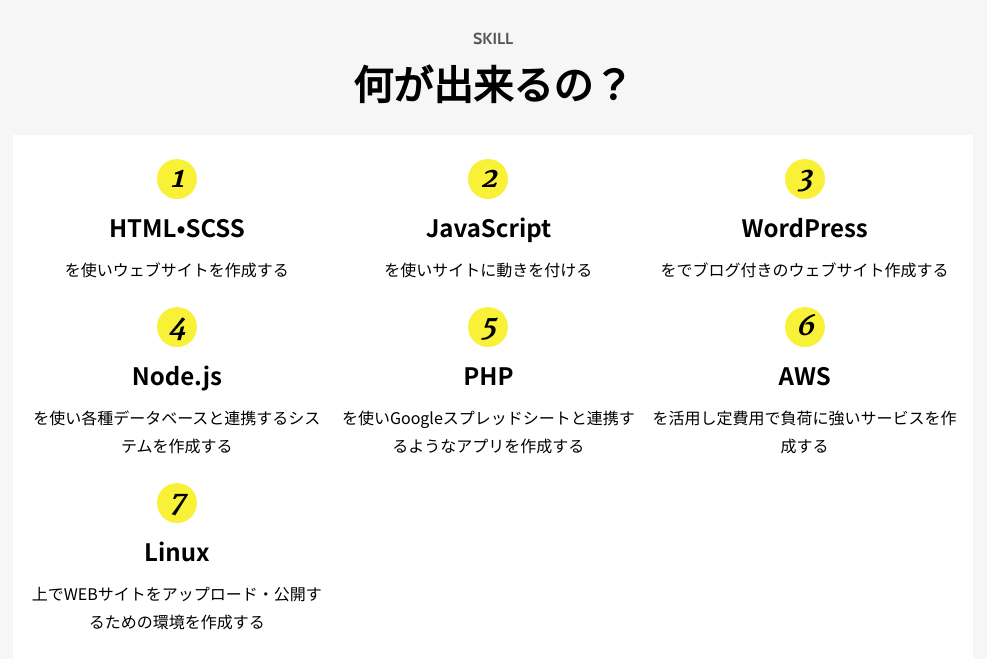
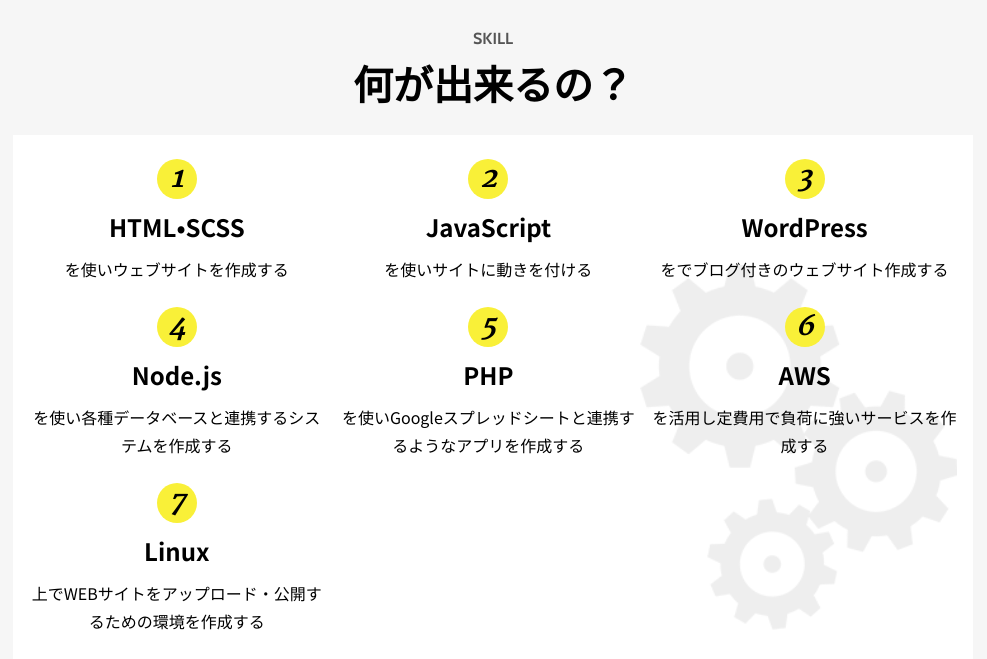
Before and after one commit to kensukegoto/self-appeal, a PHP site: page / in a window 1280 px wide; the page is wider, and only the part inside the window is pictured. Shown: the part 697-1356 px from the top of that part, without its empty margins (147-1134 px from the left). Run offline with PHP 8.4, Linux system fonts and the light colour scheme.

Commit message:
追加：skillの背景のギアを追加

```diff
--- a/__dev/sass/block/_b-skill.scss
+++ b/__dev/sass/block/_b-skill.scss
@@ -13,6 +13,8 @@
     padding: 0 8px;
     padding-bottom: 20px;
     background-color: color(base);
+    position: relative;
+    z-index: 0;
     @include media(l){
       width: 960px;
       margin-top: 32px;
--- /dev/null
+++ b/__dev/sass/component/_c-gear.scss
@@ -0,0 +1,14 @@
+.c-gear{
+  position: absolute;
+  bottom: 20px;
+  right: 8px;
+  z-index: -1;
+  @include media(m){
+    width: 33%;
+    bottom: 28px;
+    right: 16px;
+  }
+  img{
+    width: 100%;
+  }
+}
--- a/__dev/sass/index.scss
+++ b/__dev/sass/index.scss
@@ -22,6 +22,7 @@
 @import "component/c-cloud";
 @import "component/c-heading";
 @import "component/c-skill";
+@import "component/c-gear";
 
 // Module
 // ComponentやElementの集まり
--- a/css/index.css
+++ b/css/index.css
@@ -153,6 +153,8 @@ body {
   padding: 0 8px;
   padding-bottom: 20px;
   background-color: #fff;
+  position: relative;
+  z-index: 0;
 }
 
 .c-humburger {
@@ -307,6 +309,16 @@ body {
   display: block;
   line-height: 1.75;
 }
+
+.c-gear {
+  position: absolute;
+  bottom: 20px;
+  right: 8px;
+  z-index: -1;
+}
+.c-gear img {
+  width: 100%;
+}
 .m-skills {
   display: flex;
   flex-wrap: wrap;
@@ -1343,6 +1355,11 @@ body {
   }
   .c-man {
     right: 10%;
+  }
+  .c-gear {
+    width: 33%;
+    bottom: 28px;
+    right: 16px;
   }
   .m-skills .c-skill {
     width: calc(33% - (16px * 2)/3);
--- a/index.html
+++ b/index.html
@@ -92,6 +92,9 @@
             </p>
           </li>
         </ul>
+        <figure class="c-gear">
+          <img src="./image/c-gear.png" alt="">
+        </figure>
       </div>
     </section>
   </main>
```
Also changed, not shown: image/c-gear.png (added).
